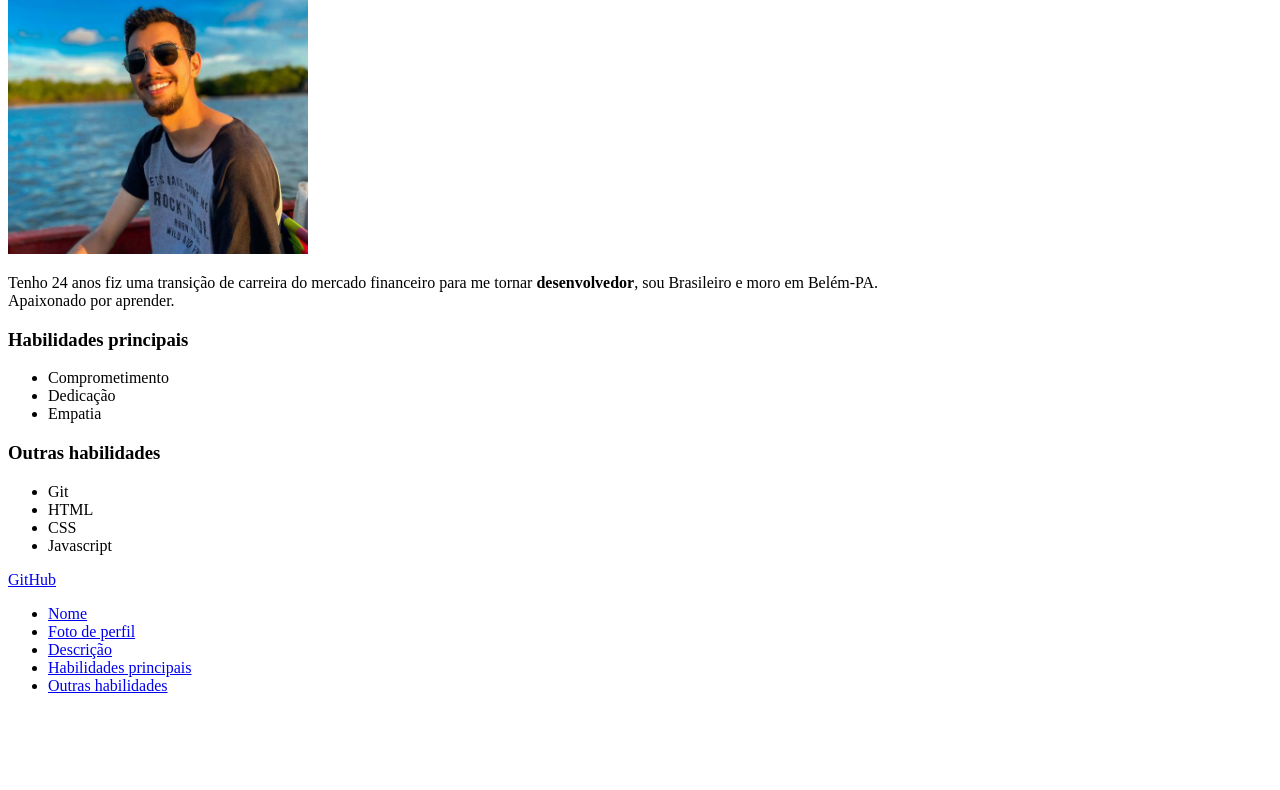
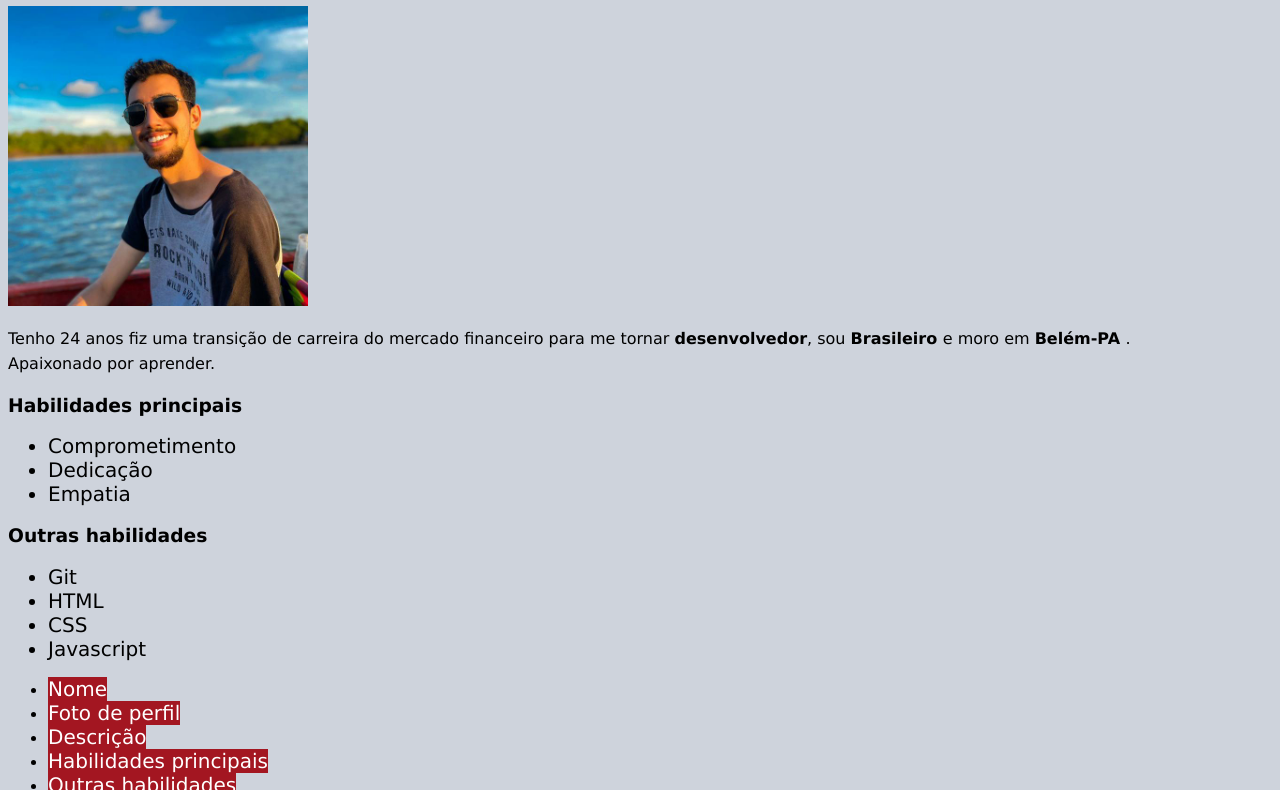
Before and after one commit to gBatiista/gbatiista.github.io, a plain HTML site: page index.html in a window 1280 px wide. Shown: the part 126-916 px from the top of the page. Before the commit the page ends 837 px from the top, so only its background shows below. Drawn offline with Linux system fonts and the light colour scheme.

Commit message:
Change BG color & Fonts

```diff
--- a/index.html
+++ b/index.html
@@ -5,33 +5,61 @@
     <meta http-equiv="X-UA-Compatible" content="IE=edge">
     <meta name="viewport" content="width=device-width, initial-scale=1.0">
     <title>gBatiista Portfolio</title>
+    <link rel="stylesheet" href="style.css">
+    <link rel="preconnect" href="https://fonts.googleapis.com">
+    <link rel="preconnect" href="https://fonts.gstatic.com" crossorigin>
+    <link href="https://fonts.googleapis.com/css2?family=Shadows+Into+Light&display=swap" rel="stylesheet">
+
 </head>
 <body>
+    <a target="_blank" class="github" href="https://github.com/gBatiista">
+        <svg height="32" aria-hidden="true" viewBox="0 0 16 16" version="1.1" width="32" data-view-component="true" class="octicon octicon-mark-github v-align-middle">
+            <path fill-rule="evenodd" d="M8 0C3.58 0 0 3.58 0 8c0 3.54 2.29 6.53 5.47 7.59.4.07.55-.17.55-.38 0-.19-.01-.82-.01-1.49-2.01.37-2.53-.49-2.69-.94-.09-.23-.48-.94-.82-1.13-.28-.15-.68-.52-.01-.53.63-.01 1.08.58 1.23.82.72 1.21 1.87.87 2.33.66.07-.52.28-.87.51-1.07-1.78-.2-3.64-.89-3.64-3.95 0-.87.31-1.59.82-2.15-.08-.2-.36-1.02.08-2.12 0 0 .67-.21 2.2.82.64-.18 1.32-.27 2-.27.68 0 1.36.09 2 .27 1.53-1.04 2.2-.82 2.2-.82.44 1.1.16 1.92.08 2.12.51.56.82 1.27.82 2.15 0 3.07-1.87 3.75-3.65 3.95.29.25.54.73.54 1.48 0 1.07-.01 1.93-.01 2.2 0 .21.15.46.55.38A8.013 8.013 0 0016 8c0-4.42-3.58-8-8-8z"></path>
+        </svg>
+        GitHub</a>
     <h1 id="nome">Nome: Gabriel Costa Batista</h1>
     <img id="fotoPerfil" width="300px" src="./assets/foto-perfil.jpg" alt="Foto de Gabriel Costa Batista">
-    <p id="descricao">Tenho 24 anos fiz uma transição de carreira do mercado financeiro para me tornar <strong> desenvolvedor</strong>, sou Brasileiro e moro em Belém-PA. <br> Apaixonado por aprender.</p>
+    <p id="descricao" class="descricao">Tenho 24 anos fiz uma transição de carreira do mercado financeiro para me tornar <strong> desenvolvedor</strong>, sou <strong> Brasileiro </strong> e moro em <strong> Belém-PA </strong>. <br> Apaixonado por aprender.</p>
     <h3 id="habilidadesPrincipais">Habilidades principais</h3>
-        <ul>
+        <ul class="softSkills">
             <li>Comprometimento</li>
             <li>Dedicação</li>
             <li>Empatia</li>
         </ul>
     <h3 id="habilidadesOutras">Outras habilidades</h3>
-        <ul>
+        <ul class="hardSkills">
             <li>Git</li>
             <li>HTML</li>
             <li>CSS</li>
             <li>Javascript</li>
         </ul>
-    <a target="_blank" href="https://github.com/gBatiista">GitHub</a>
-
-    <ul>
-        <li><a href="#nome">Nome</a></li>
-        <li><a href="#fotoPerfil">Foto de perfil</a></li>
-        <li><a href="#descricao">Descrição</a></li>
-        <li><a href="#habilidadesPrincipais">Habilidades principais</a></li>
-        <li><a href="#habilidadesOutras">Outras habilidades</a></li>
+    <ul class="internalLinks">
+        <li><a class="internalButton" href="#nome">Nome</a></li>
+        <li><a class="internalButton" href="#fotoPerfil">Foto de perfil</a></li>
+        <li><a class="internalButton" href="#descricao">Descrição</a></li>
+        <li><a class="internalButton" href="#habilidadesPrincipais">Habilidades principais</a></li>
+        <li><a class="internalButton" href="#habilidadesOutras">Outras habilidades</a></li>
 
     </ul>
+    <!-- TEMPORARY -->
+    <br>
+    <br>
+    <br>
+    <br>
+    <br>
+    <br>
+    <br>
+    <br>
+    <br>
+    <br>
+    <br>
+    <br>
+    <br>
+    <br>
+    <br>
+    <br>
+    <br>
+    <br>
+
 </body>
 </html>
--- /dev/null
+++ b/style.css
@@ -0,0 +1,57 @@
+/* ========== GENERAL ========== */
+
+* {
+    scroll-behavior: smooth;
+}
+
+body {
+    font-family: Verdana, Geneva, Tahoma, sans-serif;
+    background-color: #CED3DC;
+}
+
+/* ========== HEADER ========== */
+
+h1 {
+    font-family: 'Shadows Into Light';
+    font-weight: bold;
+}
+
+/* ========== DESCRIPTION ========== */
+
+.descricao {
+    font-size: 16px;
+    line-height: 25px;
+}
+
+/* ========== SKILLS ========== */
+
+ul.softSkills li {
+    font-size: 20px;
+}
+
+ul.hardSkills li {
+    font-size: 20px;
+}
+
+/* ========== EXTERNAL LINKS ========== */
+.github svg {
+    height: 25px;
+}
+.github {
+    background-color: #A31621;
+    text-decoration: none;
+    padding: 15px 30px;
+    color: white;
+}
+
+/* ========== INTERNAL LINKS ========== */
+
+.internalButton {
+    color: white;
+    background-color: #A31621;
+}
+
+.internalLinks li a {
+    text-decoration: none;
+    font-size: 20px;
+}
```
